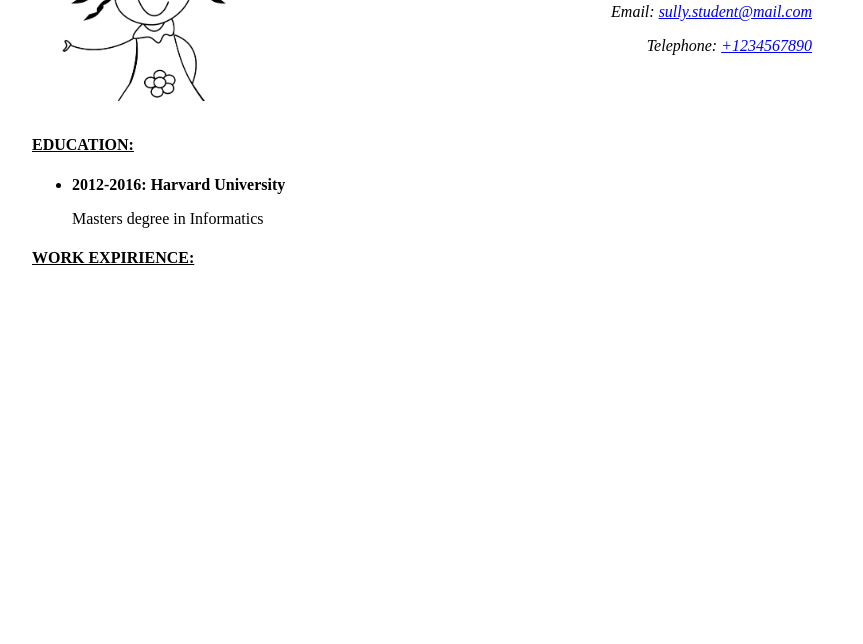
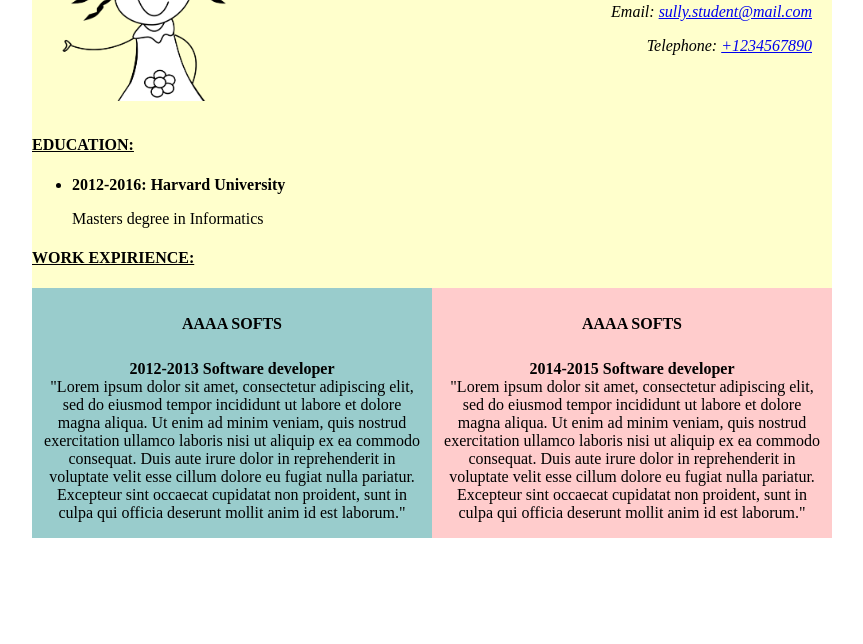
Before and after one commit to Dm-Chebotarskyi/Sully-Student-Resume, a plain HTML site: page index.html in a window 1280 px wide. Shown: the part 156-800 px from the top of the page, without its empty margins (208-1071 px from the left). Drawn offline with Linux system fonts and the light colour scheme.

Commit message:
version 1
Added header, title, photo, personal information, education section,
employment section.

```diff
--- a/css/main.css
+++ b/css/main.css
@@ -1,6 +1,13 @@
 body {
+    margin: 0;
+}
+
+.main-container {
     max-width: 800px;
     margin: auto;
+    background-color: #FFFFCC;
+    padding-top: 0;
+    padding-bottom: 0;
 }
 
 header {
@@ -46,3 +53,25 @@ address {
 .bold {
     font-weight: bold;
 }
+
+.employment-container {
+    display: flex;
+    flex-wrap: wrap;
+}
+
+.job-container {
+    box-sizing: border-box;
+    width: 50%;
+    text-align: center;
+    background-color: #99CCCC;
+    padding-left: 10px;
+    padding-right: 10px;
+}
+
+#job2 {
+    background-color: #FFCCCC;
+}
+
+.job-title {
+    font-size: 1em;
+}
--- a/index.html
+++ b/index.html
@@ -10,6 +10,7 @@
 </head>
 
 <body>
+    <div class="main-container">
         <header>
             <h1>Sully Student's Resume</h1>
             <hr>
@@ -51,13 +52,29 @@
                 <h4 class="section-header">Work expirience:</h4>
                 <div class="employment-container">
 
-            <div class="job-conrainer">
+                    <div class="job-container">
+                        <h5 class="job-title">AAAA SOFTS</h5>
+                        <p>
+                            <strong>2012-2013 Software developer</strong><br> "Lorem ipsum dolor sit amet, consectetur adipiscing elit, sed do eiusmod tempor incididunt ut labore et dolore magna aliqua. Ut enim ad minim veniam, quis nostrud exercitation
+                            ullamco laboris nisi ut aliquip ex ea commodo consequat. Duis aute irure dolor in reprehenderit in voluptate velit esse cillum dolore eu fugiat nulla pariatur. Excepteur sint occaecat cupidatat non proident, sunt in culpa qui
+                            officia deserunt mollit anim id est laborum."
+                        </p>
+                    </div>
 
+                    <div class="job-container" id="job2">
+                        <h5 class="job-title">AAAA SOFTS</h5>
+                        <p>
+                            <strong>2014-2015 Software developer</strong><br> "Lorem ipsum dolor sit amet, consectetur adipiscing elit, sed do eiusmod tempor incididunt ut labore et dolore magna aliqua. Ut enim ad minim veniam, quis nostrud exercitation
+                            ullamco laboris nisi ut aliquip ex ea commodo consequat. Duis aute irure dolor in reprehenderit in voluptate velit esse cillum dolore eu fugiat nulla pariatur. Excepteur sint occaecat cupidatat non proident, sunt in culpa qui
+                            officia deserunt mollit anim id est laborum."
+                        </p>
                     </div>
 
                 </div>
             </main>
         </section>
+
+    </div>
 </body>
 
 </html>
```
Lines whose indentation alone changed are shown as unchanged.
